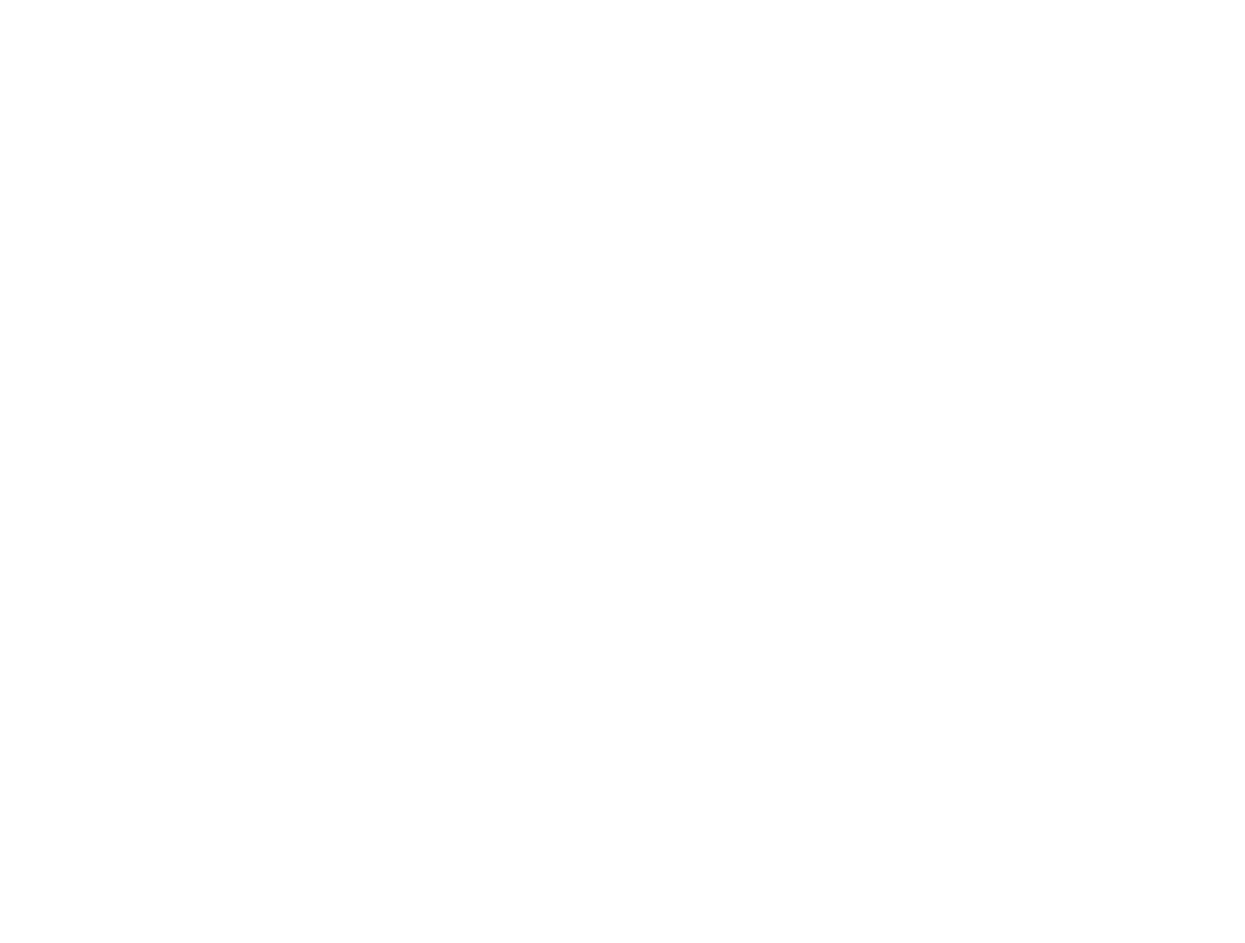
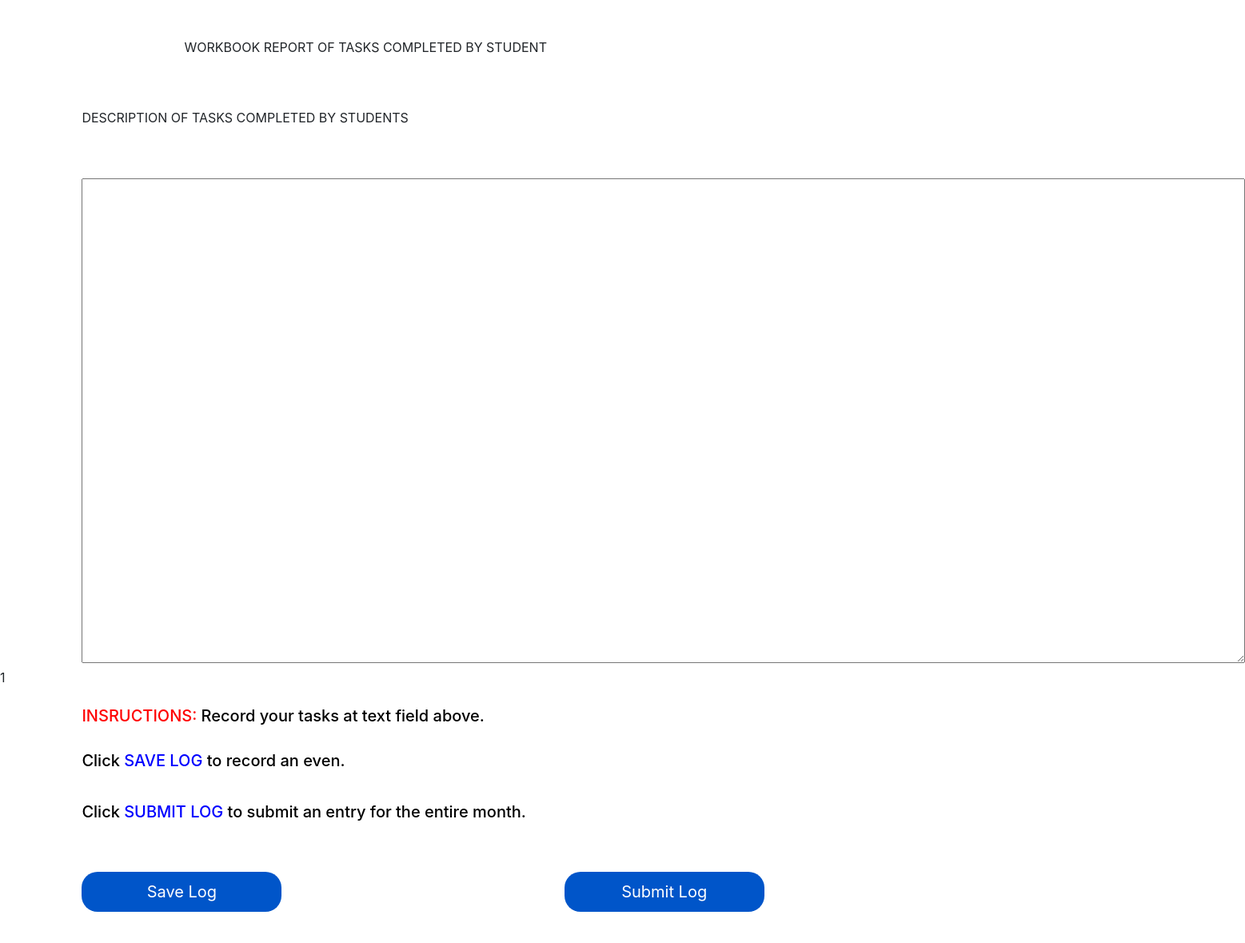
Before and after one commit to ICEP-DEV/WIL-System-Front, an Angular app: page /log-entries in a window 1280 px wide. Shown: the part 165-1344 px from the top of the page at 80% size, 1557 px wide, since content can reach past the window. Before the commit the page ends 800 px from the top, so only its background shows below. Built offline with nearby package versions, Linux system fonts and the light colour scheme.

Commit message:
Log Entries

```diff
--- a/src/app/app.module.ts
+++ b/src/app/app.module.ts
@@ -20,6 +20,7 @@
 import { ChangementorComponent } from './changementor/changementor.component';
 import { ChangeworkComponent } from './changework/changework.component';
 import { AddworkComponent } from './addwork/addwork.component';
+import { FormsModule } from '@angular/forms';
 
 @NgModule({
   declarations: [
@@ -45,7 +46,8 @@
   ],
   imports: [
     BrowserModule,
-    AppRoutingModule // Add AppRoutingModule here
+    AppRoutingModule,
+    FormsModule // Add AppRoutingModule here
   ],
   providers: [],
   bootstrap: [AppComponent]
--- a/src/app/log-entries/log-entries.component.css
+++ b/src/app/log-entries/log-entries.component.css
@@ -2,6 +2,42 @@
     margin-top: 5%;
 }
 .header{
-    display: flex;
-    margin-left: 25%;
+  display: flex;
+  margin-left: 30%;
 }
+
+
+
+
+
+ #line1{
+
+   margin-left: 18%;
+ }
+ #line2 {
+
+    margin-left: 8%;
+ }
+
+ #divText4, .instructions{
+    margin-left: 8%;
+
+ }
+ #divText4 label {
+ text-align: right;
+ }
+
+   .button{
+
+    background-color: #0055C9;
+    color: white;
+    width: 250px;
+    height: 50px;
+    font-size: 20px;
+    margin-left: 0%;
+    border: none;
+    border-radius: 20px;
+    cursor: pointer;
+    margin-top: 2%;
+    margin-bottom: 2%;
+}
--- a/src/app/log-entries/log-entries.component.html
+++ b/src/app/log-entries/log-entries.component.html
@@ -1,8 +1,87 @@
+
+
+<link rel="stylesheet" href="https://cdnjs.cloudflare.com/ajax/libs/font-awesome/4.7.0/css/font-awesome.min.css">
 
 <div class="main">
     <div class="header">
-        <img src=".\assets\Assignments.png" style="height: 50px; width: 50px;">
-        <h3>log-entries</h3>
+
+        <h2 style="text-align: left;">Log Entries</h2>
+
     </div>
 
+
+
+    <br><br>
+
+    <div class="loginfo">
+
+            <p id="line1">WORKBOOK REPORT OF TASKS COMPLETED BY STUDENT</p>
+
+               <br><br>
+
+        </div>
+
+        <p id="line2">DESCRIPTION OF TASKS COMPLETED BY STUDENTS</p>
+            <br><br>
+    <div>
+
 </div>
+<div id="divText">
+    <textarea id="divText4" name ="displayEntry" rows="25" cols="140" [(ngModel)]="displayEntry"> </textarea>
+
+   </div>
+<span class="num">1</span>
+   <br><br>
+
+   <div id="instructions3" class="instructions">
+    <h5   style =" font-size: 20px ;font-style: bold; color:red;">INSRUCTIONS: <label style="color: black;">Record your tasks at text field above.</label><h5>
+        <br>
+
+        <label style="font-size: 20px; color: black;">Click <label style="font-size: 20px ; font-style: bold; color: blue;"> SAVE LOG </label> to record an even.</label>
+        <br><br>
+
+        <label  style="font-size: 20px; color: black;">Click <label style="font-size: 20px ; font-style: bold; color: blue;"> SUBMIT LOG </label> to submit an entry for the entire month.</label>
+
+    <br><br>
+
+    <!-- Latest compiled and minified CSS -->
+<link rel="stylesheet" href="https://cdn.jsdelivr.net/npm/bootstrap@4.6.2/dist/css/bootstrap.min.css">
+
+<!-- jQuery library -->
+<script src="https://cdn.jsdelivr.net/npm/jquery@3.6.4/dist/jquery.slim.min.js"></script>
+
+<!-- Popper JS -->
+<script src="https://cdn.jsdelivr.net/npm/popper.js@1.16.1/dist/umd/popper.min.js"></script>
+
+<!-- Latest compiled JavaScript -->
+<script src="https://cdn.jsdelivr.net/npm/bootstrap@4.6.2/dist/js/bootstrap.bundle.min.js"></script>
+
+<script>
+ let num =1;
+  let plus = document.querySelector('.plus');
+  plus.addEventListener("click", ()=>{
+    num++;
+num = (num < 6) ?  "1" + num: num;
+console.log('Month' + num);
+  })
+
+</script>
+
+
+
+          <div class="buttons">
+          <button (click)="getLogEntryies()" class="button" id="btnSaveLog1" >Save Log</button>
+          <button (click)="submitLogEntry()" class="button" id="btnSubLog1" style="margin-left:30% ;" type="submit">Submit Log</button>
+          </div>
+          <br>
+
+       <!--  <p>Your log entry of this month is {{displayEntry}}</p>
+ <br> <br>
+
+<p your save entries {{displaySubmmitedEntry}}> </p>
+
+
+
+    <p></p>
+
+ -->
--- a/src/app/log-entries/log-entries.component.ts
+++ b/src/app/log-entries/log-entries.component.ts
@@ -1,4 +1,5 @@
 import { Component } from '@angular/core';
+
 
 @Component({
   selector: 'app-log-entries',
@@ -7,4 +8,25 @@
 })
 export class LogEntriesComponent {
 
+  displayEntry:string ='';
+
+getLogEntryies(){
+
+  console.log( this.displayEntry);
+
+
+
+
 }
+
+displaySubmmitedEntry:string ='';
+
+submitLogEntry(){
+
+  console.log();
+
+ this.displayEntry;
+
+}
+
+}
```
Also changed, not shown: src/app/log-entries.service.ts (added, +20 -0 lines), 1 other file (tests, documents, lock files or other folders).
